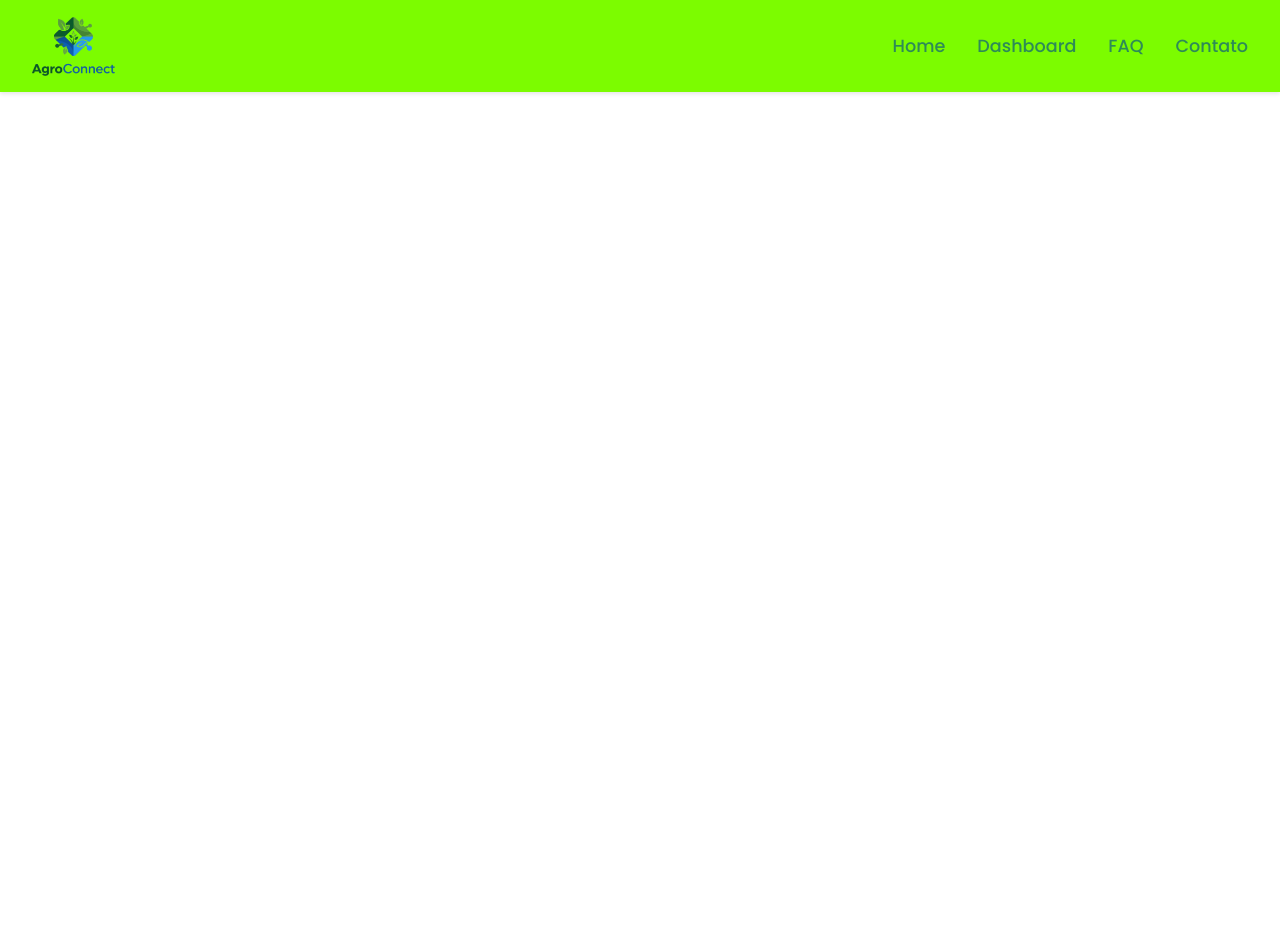
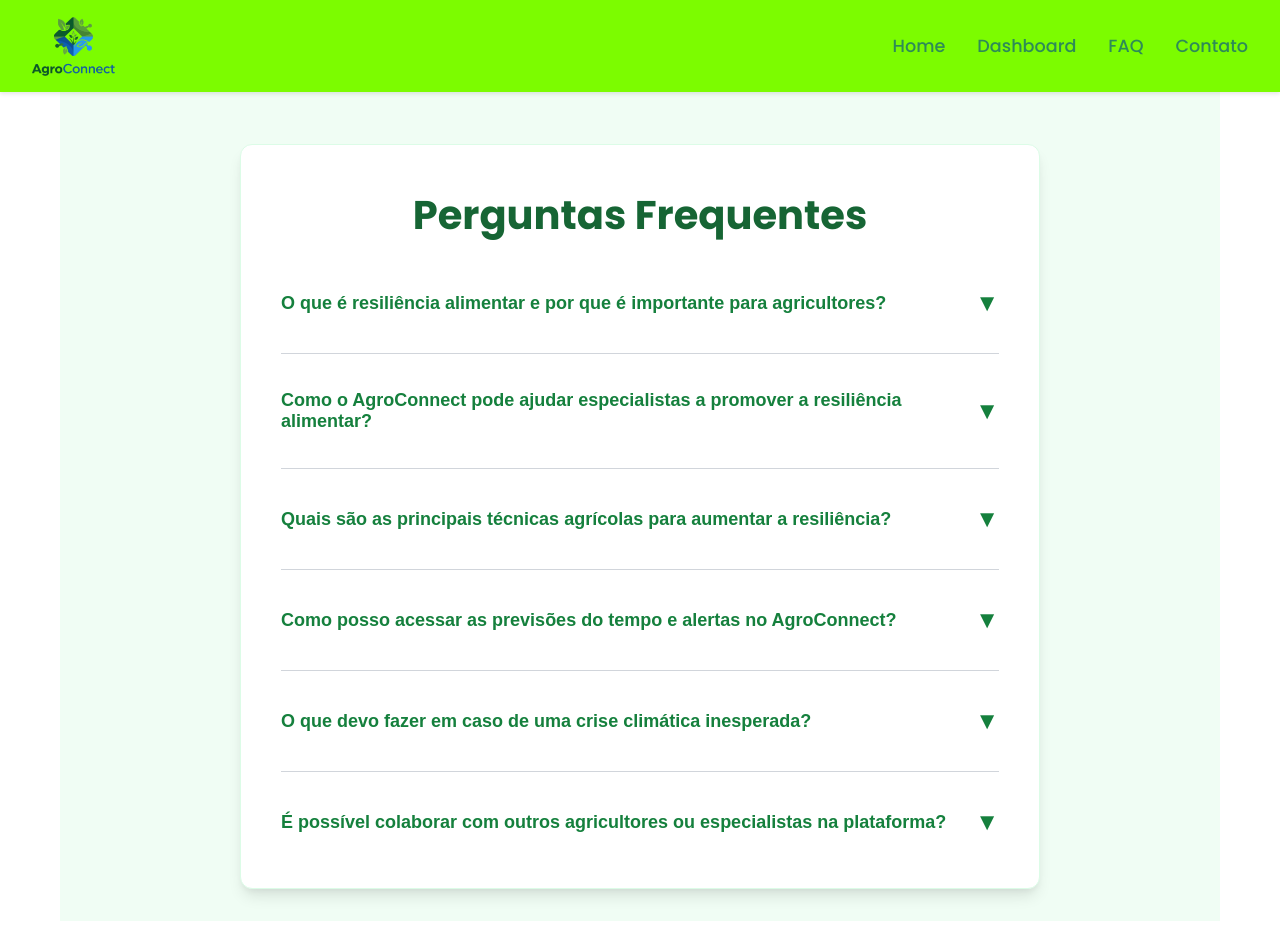
Before and after one commit to viniciusmoraesz/AgroConnect, a React (Vite) app: page /faq in a window 1280 px wide. Before the commit the page ends 800 px from the top, so only its background shows below. Built offline with nearby package versions, Linux system fonts and the light colour scheme.

Commit message:
Adicionada página de FAQ

```diff
--- a/src/Components/FAQPage.jsx
+++ b/src/Components/FAQPage.jsx
@@ -1,7 +1,72 @@
-export default function FAQPage() {
+import React, { useState } from 'react';
+// Importa todos os Styled Components do arquivo separado
+import {
+  FAQContainer,
+  FAQCard,
+  Title,
+  FAQItemContainer,
+  QuestionButton,
+  AnswerText,
+  ChevronIcon
+} from '../Styles/StyledFAQPage'
+// Componente para um item individual do FAQ
+const FAQItem = ({ question, answer }) => {
+  const [isOpen, setIsOpen] = useState(false);
+
+  const toggleOpen = () => {
+    setIsOpen(!isOpen);
+  };
+
   return (
-    <>
+    <FAQItemContainer>
+      <QuestionButton onClick={toggleOpen}>
+        {question}
+        <ChevronIcon isOpen={isOpen}>&#9660;</ChevronIcon> {/* Ícone de seta para baixo/cima */}
+      </QuestionButton>
+      <AnswerText isOpen={isOpen}>{answer}</AnswerText>
+    </FAQItemContainer>
+  );
+};
 
-    </>
+// Componente principal da página de FAQ
+function FAQPage() {
+  const faqs = [
+    {
+      question: 'O que é resiliência alimentar e por que é importante para agricultores?',
+      answer: 'Resiliência alimentar refere-se à capacidade de um sistema alimentar de resistir, adaptar-se e se recuperar de choques e estresses, como mudanças climáticas, pragas ou crises econômicas. Para agricultores, é crucial para garantir a continuidade da produção, a segurança da renda e a oferta de alimentos, mesmo diante de adversidades.'
+    },
+    {
+      question: 'Como o AgroConnect pode ajudar especialistas a promover a resiliência alimentar?',
+      answer: 'O AgroConnect oferece ferramentas e dados para especialistas monitorarem riscos climáticos, acessarem técnicas agrícolas sustentáveis e desenvolverem planos de ação para crises. Isso permite que eles forneçam orientações mais precisas e proativas aos agricultores, fortalecendo toda a cadeia de produção alimentar.'
+    },
+    {
+      question: 'Quais são as principais técnicas agrícolas para aumentar a resiliência?',
+      answer: 'Algumas técnicas incluem a diversificação de culturas, o uso de sementes adaptadas ao clima local, a implementação de sistemas de irrigação eficientes, a rotação de culturas, o manejo integrado de pragas e doenças, e a adoção de práticas de agricultura de conservação que melhoram a saúde do solo.'
+    },
+    {
+      question: 'Como posso acessar as previsões do tempo e alertas no AgroConnect?',
+      answer: 'Após fazer login na plataforma, você terá acesso a um painel de controle (Dashboard) onde poderá visualizar previsões do tempo detalhadas para sua região, alertas sobre eventos climáticos extremos e recomendações personalizadas com base nos dados da sua lavoura.'
+    },
+    {
+      question: 'O que devo fazer em caso de uma crise climática inesperada?',
+      answer: 'O AgroConnect oferece um "Plano de Ação da Crise" que fornece diretrizes passo a passo e recursos para lidar com situações de emergência, como geadas, secas prolongadas ou inundações. Ele inclui contatos de emergência, medidas de proteção e estratégias de recuperação.'
+    },
+    {
+      question: 'É possível colaborar com outros agricultores ou especialistas na plataforma?',
+      answer: 'Sim, o AgroConnect visa ser uma comunidade colaborativa. Você pode se conectar com outros usuários, compartilhar experiências, fazer perguntas e até mesmo participar de fóruns de discussão para trocar conhecimentos e soluções sobre desafios comuns na agricultura.'
+    }
+  ];
+
+  return (
+    <FAQContainer>
+      <FAQCard>
+        <Title>Perguntas Frequentes</Title>
+        {faqs.map((faq, index) => (
+          <FAQItem key={index} question={faq.question} answer={faq.answer} />
+        ))}
+      </FAQCard>
+    </FAQContainer>
   );
 }
+
+export default FAQPage;
--- a/src/Styles/StyledFAQPage.js
+++ b/src/Styles/StyledFAQPage.js
@@ -0,0 +1,79 @@
+import styled from 'styled-components';
+
+export const FAQContainer = styled.div`
+  min-height: 100vh;
+  background-color: #f0fdf4; /* green-50 */
+  display: flex;
+  flex-direction: column;
+  align-items: center;
+  padding: 2rem;
+  font-family: 'Poppins', sans-serif; /* Usando a fonte Poppins */
+`;
+
+export const FAQCard = styled.div`
+  background-color: #ffffff;
+  padding: 2.5rem;
+  border-radius: 0.75rem; /* rounded-xl */
+  box-shadow: 0 10px 15px -3px rgba(0, 0, 0, 0.1), 0 4px 6px -2px rgba(0, 0, 0, 0.05); /* shadow-lg */
+  width: 100%;
+  max-width: 50rem; /* Um pouco mais largo para o FAQ */
+  border: 1px solid #dcfce7; /* border-green-200 */
+  margin-top: 2rem;
+`;
+
+export const Title = styled.h2`
+  font-size: 2.5rem; /* text-4xl */
+  font-weight: bold;
+  color: #166534; /* text-green-800 */
+  margin-bottom: 2rem;
+  text-align: center;
+`;
+
+export const FAQItemContainer = styled.div`
+  margin-bottom: 1.5rem;
+  border-bottom: 1px solid #d1d5db; /* gray-300 */
+  padding-bottom: 1.5rem;
+  &:last-child {
+    border-bottom: none;
+    margin-bottom: 0;
+    padding-bottom: 0;
+  }
+`;
+
+export const QuestionButton = styled.button`
+  display: flex;
+  justify-content: space-between;
+  align-items: center;
+  width: 100%;
+  background-color: transparent;
+  border: none;
+  text-align: left;
+  padding: 0.75rem 0;
+  font-size: 1.125rem; /* text-lg */
+  font-weight: 600; /* font-semibold */
+  color: #15803d; /* text-green-700 */
+  cursor: pointer;
+  &:hover {
+    color: #16a34a; /* green-600 */
+  }
+  transition: color 0.2s ease-in-out;
+`;
+
+export const AnswerText = styled.div`
+  padding-top: 0.5rem;
+  padding-left: 1.5rem;
+  font-size: 1rem; /* text-base */
+  color: #4b5563; /* gray-700 */
+  line-height: 1.6;
+  max-height: ${(props) => (props.isOpen ? '500px' : '0')}; /* Altura máxima para transição */
+  overflow: hidden;
+  transition: max-height 0.3s ease-in-out, padding-top 0.3s ease-in-out;
+  padding-top: ${(props) => (props.isOpen ? '0.5rem' : '0')};
+`;
+
+export const ChevronIcon = styled.span`
+  font-size: 1.5rem;
+  color: #15803d; /* green-700 */
+  transform: rotate(${(props) => (props.isOpen ? '180deg' : '0deg')});
+  transition: transform 0.3s ease-in-out;
+`;
```
